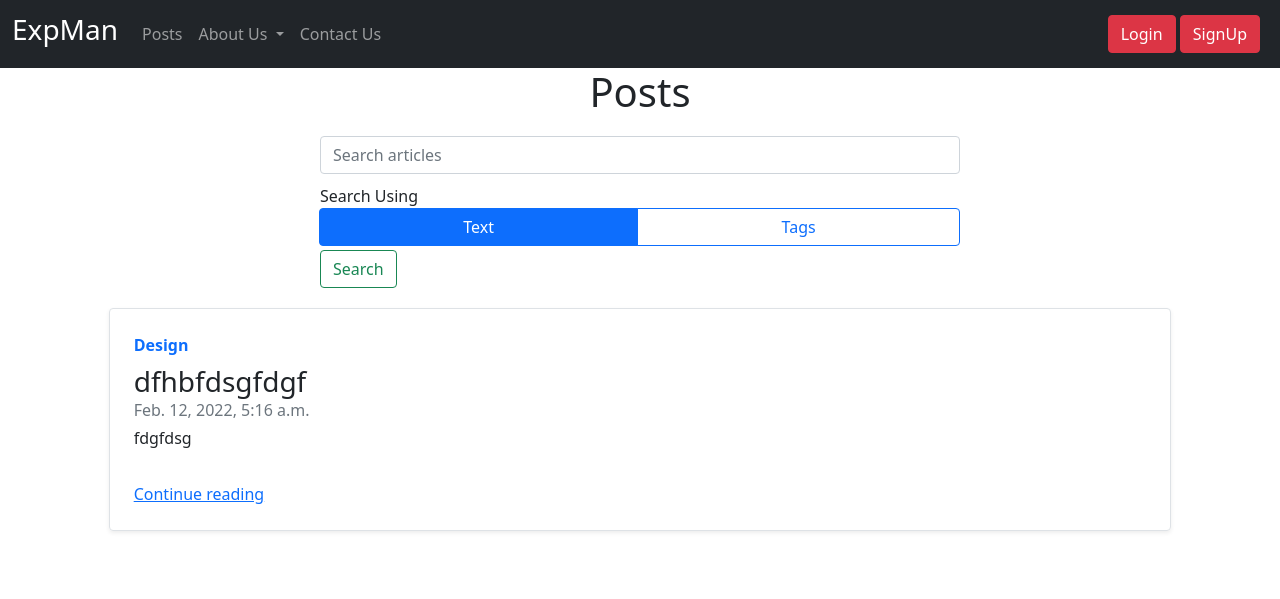
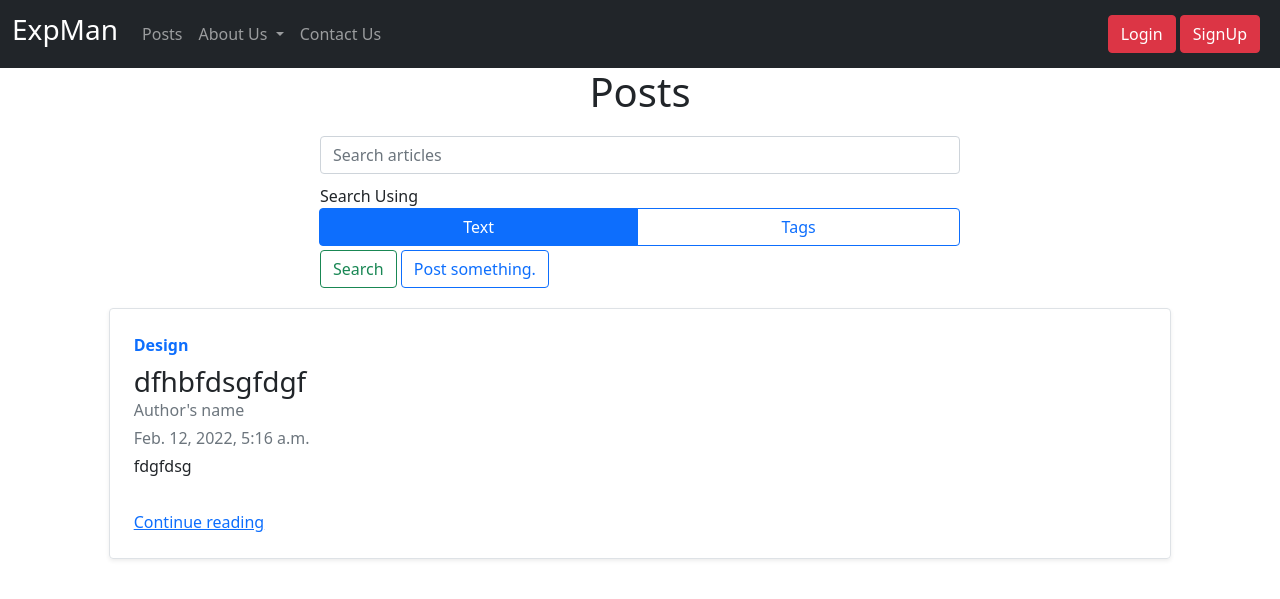
Before and after one commit to raj-bunsha/expman, a Django app: page /posts in a window 1280 px wide. Shown: the top 599 px of the page. Run offline with Django 3.2, Linux system fonts and the light colour scheme; data comes from the database, SQL or seed files in the repository; both versions use the stored data as it was after the commit; some web fonts are replaced.

Commit message:
added author in posts and post something button

```diff
--- a/main/templates/posts.html
+++ b/main/templates/posts.html
@@ -49,6 +49,7 @@
     </div>
     <!-- OUR SEARCH BUTTON  -->
     <button class="btn btn-outline-success" type="submit" id="srch">Search</button>
+    <button href="create_post.html" class="btn btn-outline-primary" type="reset" id="pst">Post something.</button>
 </form>
 <div class="row mb-1" id="ptContent">
     {%for post in posts%}
@@ -58,6 +59,12 @@
             <div class="col p-4 d-flex flex-column position-static" id="ptContent">
                 <strong class="d-inline-block mb-2 text-primary">Design</strong>
                 <h3 class="mb-0">{{post.title}}</h3>
+
+                <!-- RAJ WILL ENTER AUTHOR NAME HERE -->
+
+                <div class="mb-1 text-muted">Author's name</div>
+
+                <!-- RAJ WILL ENTER AUTHOR NAME HERE ENDS. -->
                 <div class="mb-1 text-muted">{{post.date_created}}</div>
                 <p class="card-text mb-auto">{{post.content|safe|truncatechars:500}}</p>
 
```
Also changed, not shown: db.sqlite3.
